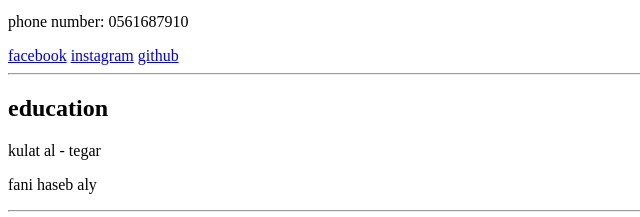
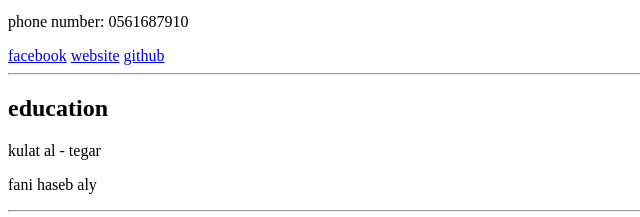
Before and after one commit to nasser-abohashem/profile-website, a plain HTML site: page index.html in a window 1280 px wide. Shown: the part 370-587 px from the top of the page, 0-640 px from the left. Drawn offline with Linux system fonts and the light colour scheme.

Commit message:
Update index.html

```diff
--- a/index.html
+++ b/index.html
@@ -22,14 +22,14 @@
 </header>
 <hr>
 <main>
-    <!-- about us -->
+    <!-- about nasser -->
     <section>
         <h2>about us</h2>
         <p>age: 58</p>
         <p>email: abohashem20465@gmail.com</p>
         <p>phone number: 0561687910</p>
         <a href="https://www.facebook.com/"target="_blank">facebook</a>
-        <a href="https://www.youtube.com/watch?v=nk3KzMWZh8I&list=PLU0wE7dsJI8SPVnK6zi3XhxyYKfVFK7Oc/"target="_blank">instagram</a>
+        <a href="https://www.youtube.com/watch?v=nk3KzMWZh8I&list=PLU0wE7dsJI8SPVnK6zi3XhxyYKfVFK7Oc/"target="_blank">website</a>
         <a href="https://github.com/settings/profile"target="_blank">github</a>
 
     </section>
```
